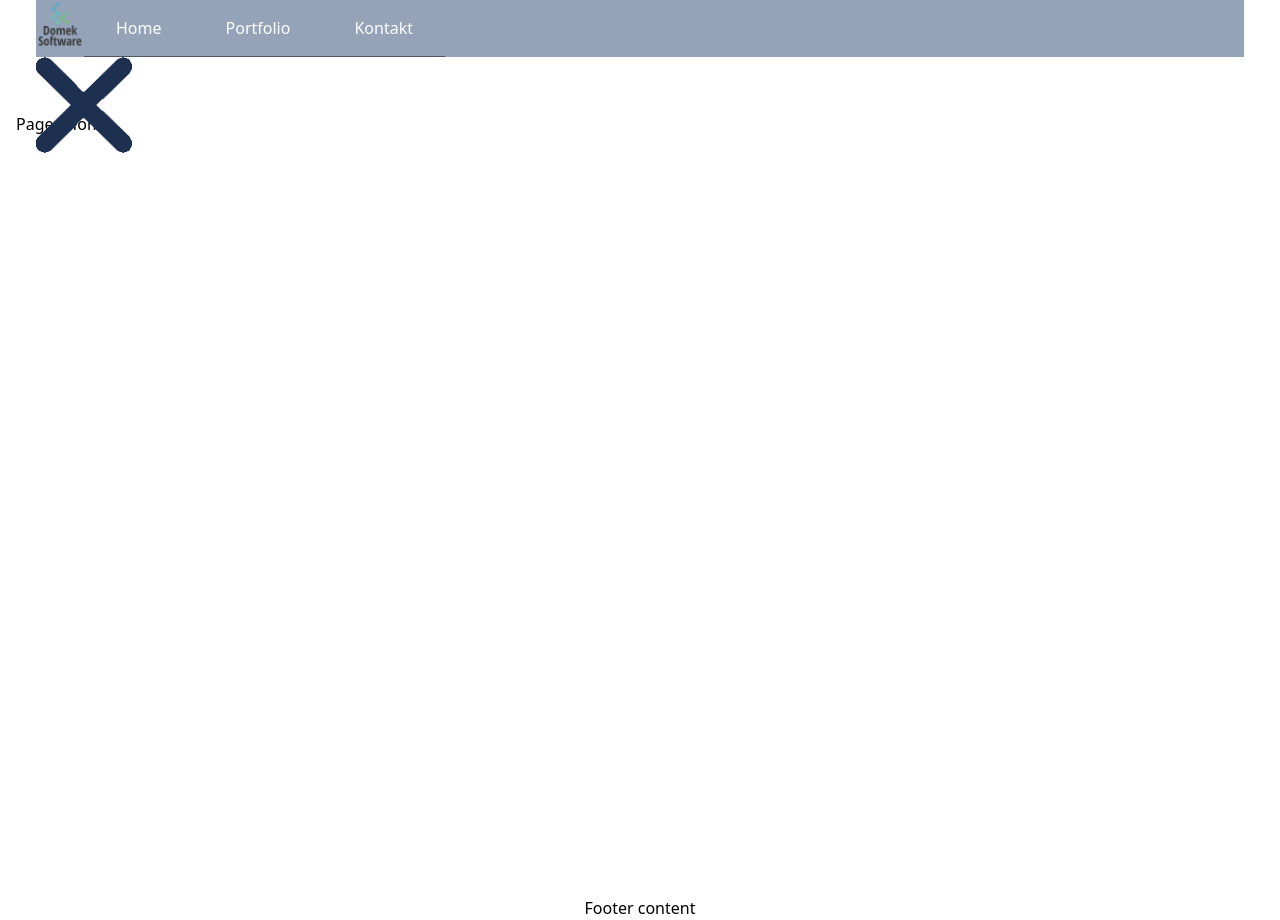
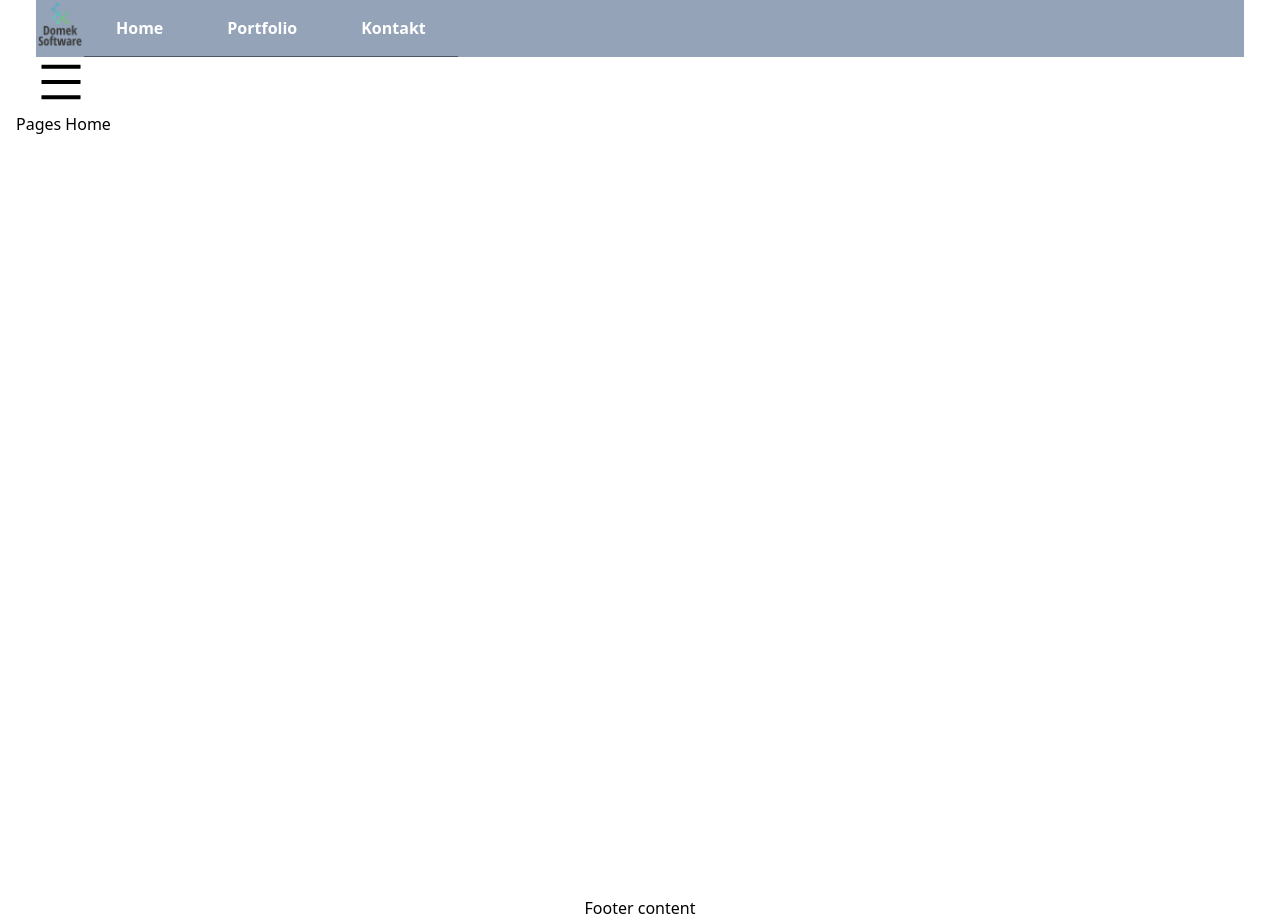
Before and after one commit to deser1/reactwebsite, a React (Create React App) app: page / in a window 1280 px wide. Both pictures are taken after a click on the element 640 px from the left and 65 px from the top of the page. Built offline with nearby package versions, Linux system fonts and the light colour scheme.

Commit message:
Fix size icon

```diff
--- a/src/component/navbar/Navbar.jsx
+++ b/src/component/navbar/Navbar.jsx
@@ -1,5 +1,5 @@
 import {useState} from "react";
-import {AiOutlineClose} from "react-icons/ai";
+import {AiOutlineClose, AiOutlineMenu} from "react-icons/ai";
 import {Link} from "react-router-dom";
 
 import OutlineMenuCloseSolid from "./../../OutlineMenuCloseSolid.png";
@@ -30,7 +30,7 @@
           </li>
           {links.map(({text, href}) => (
             <li className="p-4 border-b border-gray-600 hover:bg-slate-500">
-              <Link to={href} className="p-4 hover:bg-slate-500">
+              <Link to={href} className="p-4 hover:bg-slate-500 font-bold">
                 {text}
               </Link>
             </li>
@@ -38,13 +38,9 @@
         </ul>
         <div onClick={() => setNav((prev) => !prev)}>
           {hasNotNav ? (
-            <AiOutlineClose color="black" />
+            <AiOutlineClose color="black" size="50"/>
           ) : (
-            <img
-              className="w-24 h-24 flex content-center object-center"
-              src={OutlineMenuCloseSolid}
-              alt="OutlineMenuCloseSolid"
-            />
+            <AiOutlineMenu color="black" size="50"/>
           )}
         </div>
         <div className={boxClassName}>
@@ -59,11 +55,7 @@
               </a>
             </li>
             {links.map(({text, href}) => (
-              <li
-                key={text}
-                onClick={() => this.doClickHref(text)}
-                className="p-4 border-b border-gray-600 hover:bg-slate-500"
-              >
+              <li className="p-4 border-b border-gray-600 hover:bg-slate-500">
                 <Link className="hover:text-white font-bold h-20" to={href}>
                   {text}
                 </Link>
```
